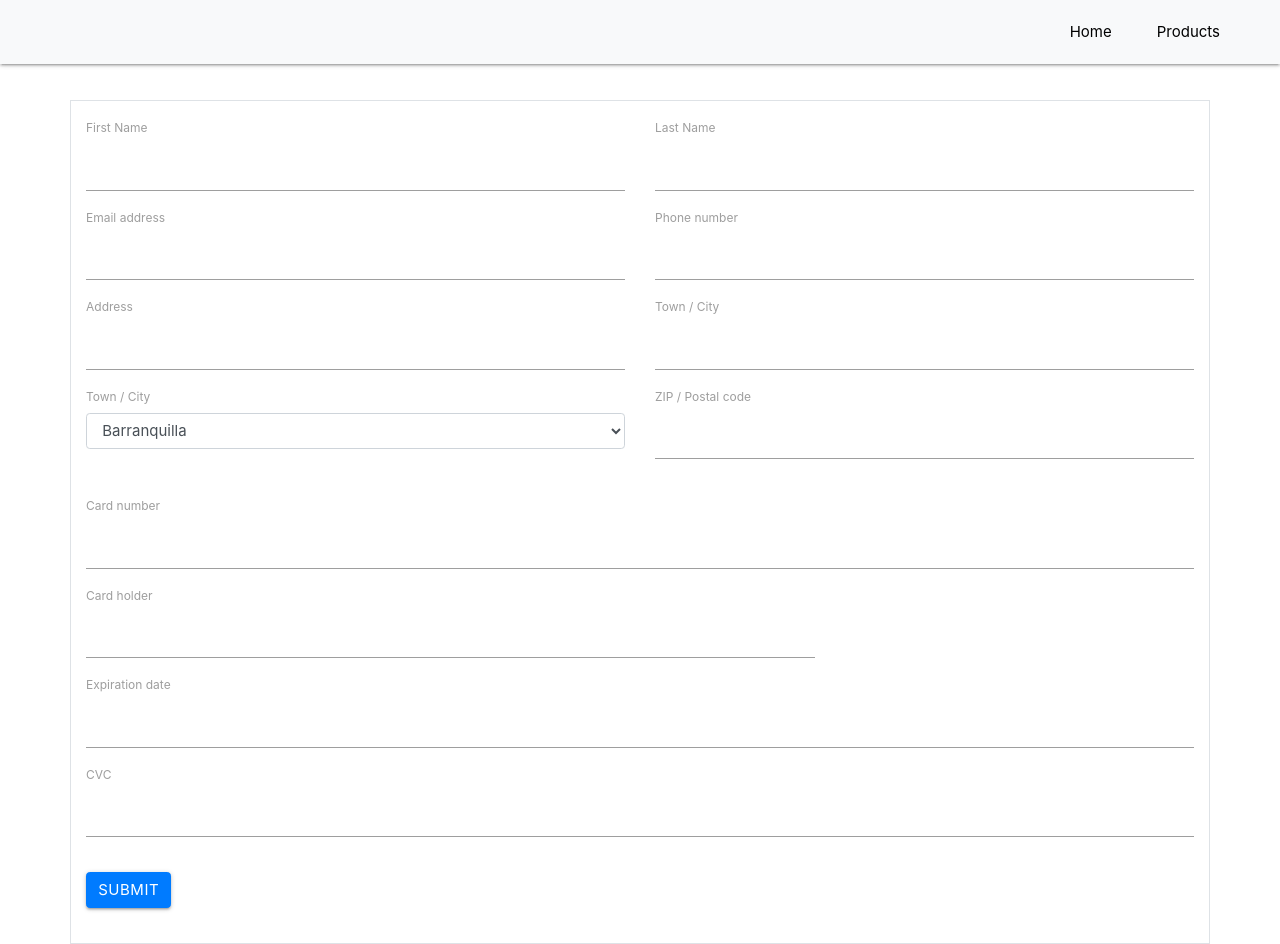
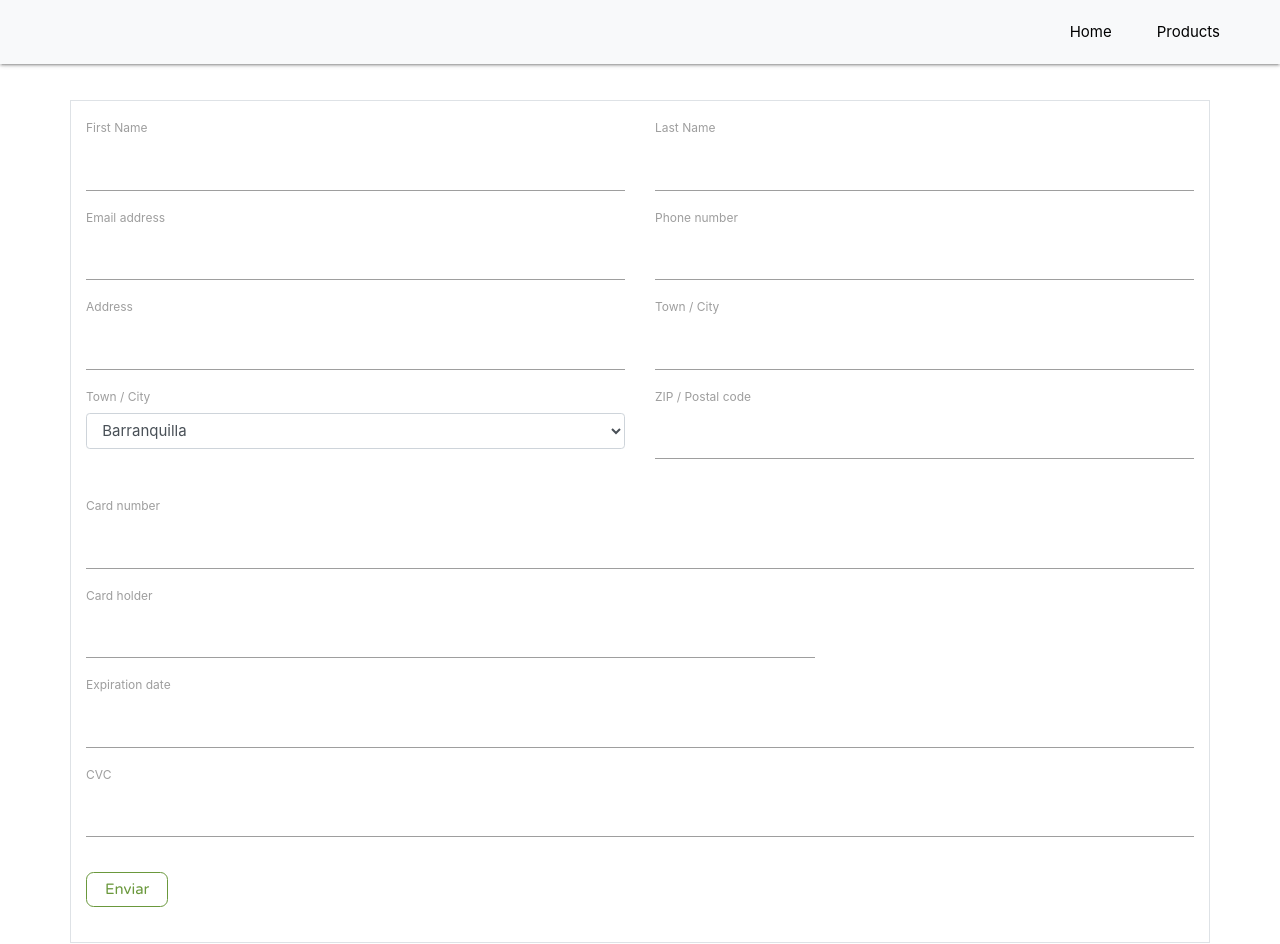
Before and after one commit to JesuHrz/hackathon-uac, a React (Create React App) app: page /checkout in a window 1280 px wide. Built offline with nearby package versions, Linux system fonts and the light colour scheme.

Commit message:
UPDATE: change button style from checkout component, DELETE: vars non used

```diff
--- a/src/Checkout/index.js
+++ b/src/Checkout/index.js
@@ -5,7 +5,6 @@ import {
   Row,
   Col,
   Form,
-  Button
 } from 'react-bootstrap'
 
 import './styles.css'
@@ -168,7 +167,7 @@ function CheckOut (props) {
         </Row>
         <Row>
           <Col xs={12}>
-            <Button as="input" type="submit" value="Submit" />
+            <button className="btn-checkout">Enviar</button>
           </Col>
         </Row>
       </Container>
--- a/src/Checkout/styles.css
+++ b/src/Checkout/styles.css
@@ -1,3 +1,24 @@
 .checkout .container {
   padding: 1rem;
 }
+
+.btn-checkout {
+  background-color: #ffffff;
+  border: 0.1em solid #6a983c;
+  border-radius: 0.5em;
+  box-sizing: border-box;
+  font-family: "Roboto", sans-serif;
+  font-weight: 300;
+  color: #6a983c;
+  text-align: center;
+  transition: all 0.4s;
+
+  padding: 0.35em 1.2em;
+
+  font-family: 'Varela Round', sans-serif;
+}
+
+.btn-checkout:hover {
+  background-color: #6a983c;
+  color: #ffffff;
+}
--- a/src/Order/index.js
+++ b/src/Order/index.js
@@ -9,14 +9,12 @@ import {
 } from 'react-bootstrap'
 import "./index.css"
 
-
 function OrderSumary(props) {
 
     const product = props.history.location.state;
     console.log(props.history.location.state);
 
     return (
-        // <div className="container border cont">
         <Container>
             <div className="summary-header">
                 <h1 id="orderTxt">Order Sumary</h1>
@@ -64,11 +62,7 @@ function OrderSumary(props) {
                 </Row>
             </div>
         </Container>
-
-
-
     );
-
 }
 
 export default OrderSumary;
```
Lines whose indentation alone changed are shown as unchanged.
